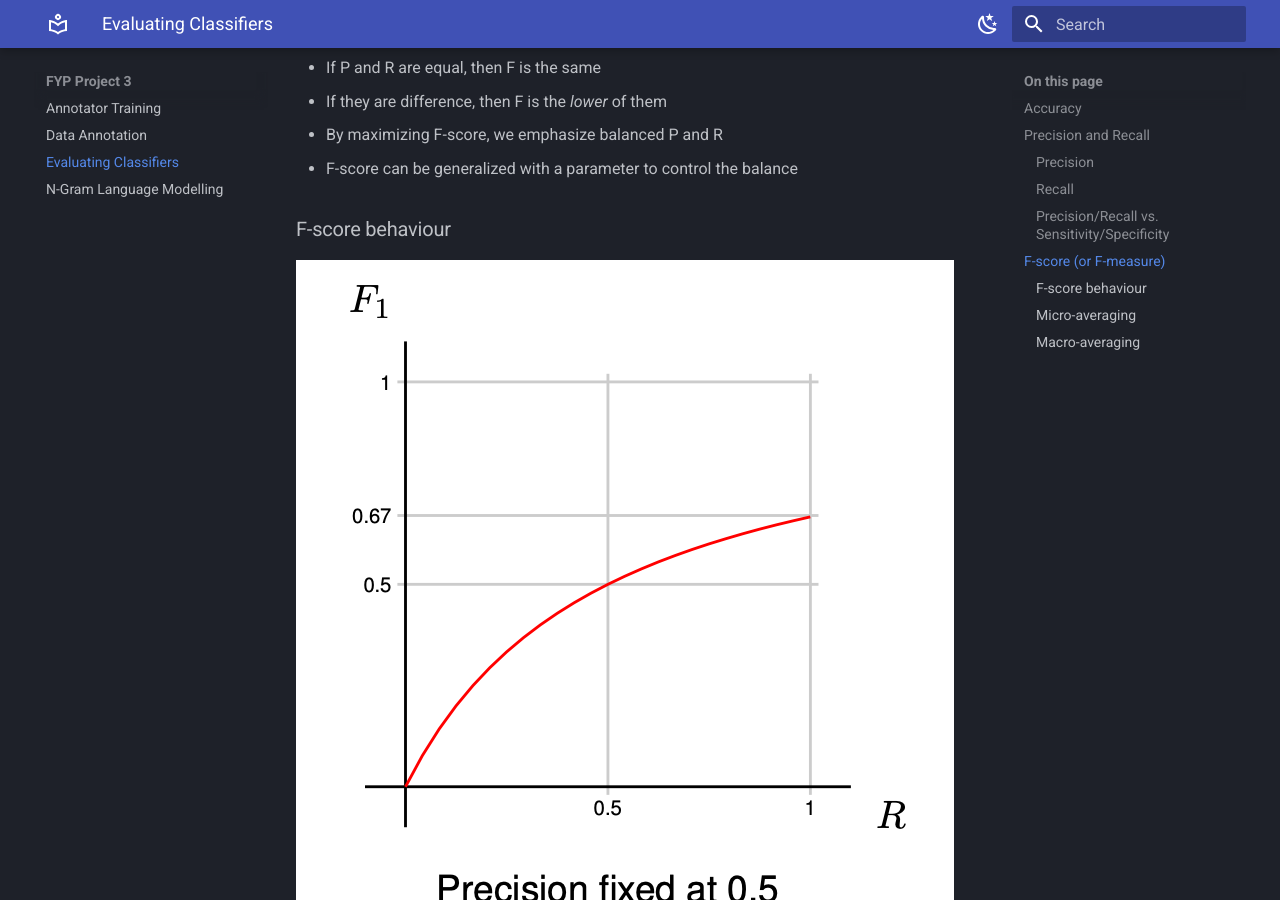
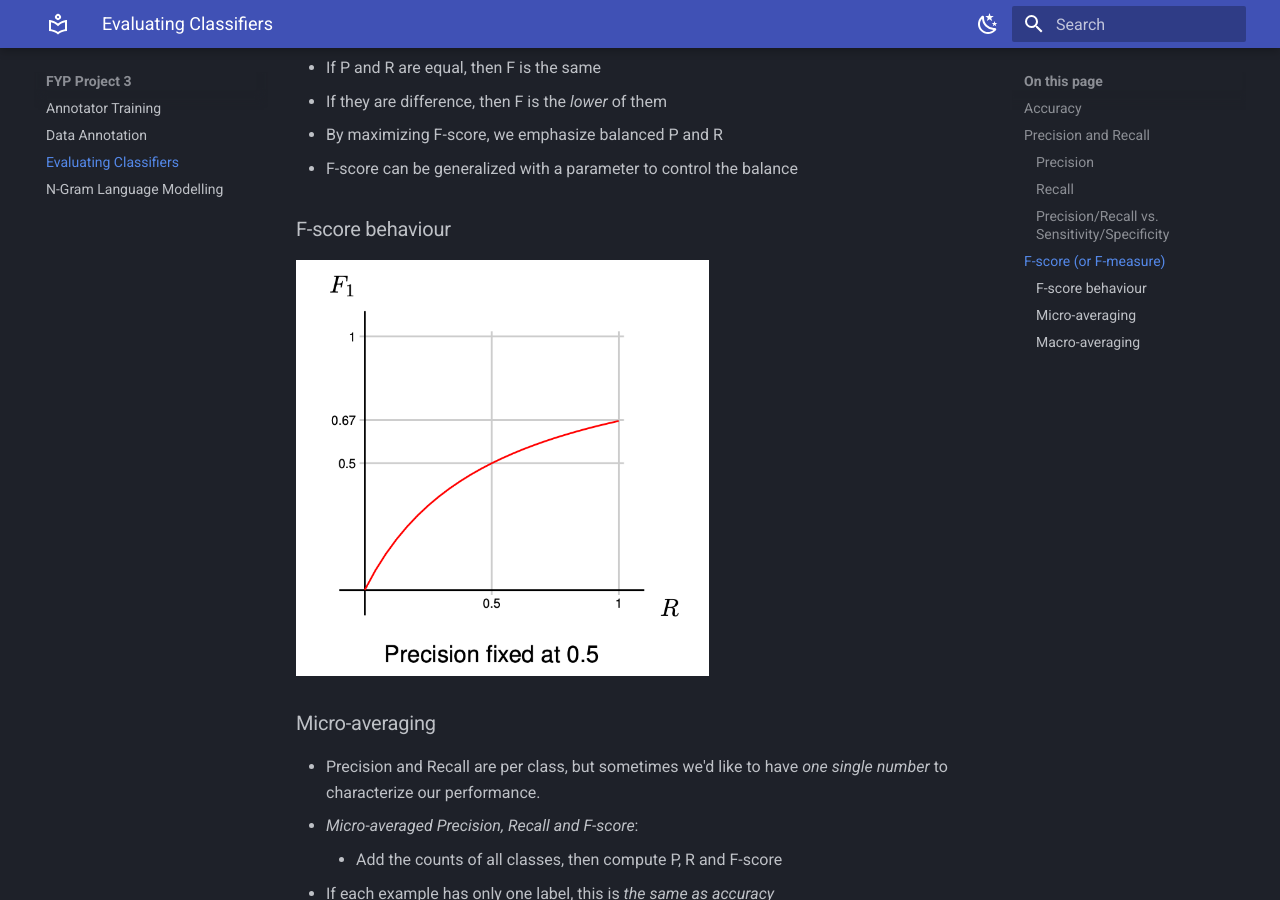
Before and after one commit to gustavkrist/notes, an MkDocs documentation site: the page built from docs/FYP Project 3/evaluating-classifiers.md, in a window 1280 px wide and 900 px high, scrolled down 3030 px. Built offline with MkDocs 1.6.1 and Material for MkDocs 9.7.7, drawn with Linux system fonts in a browser that asks for light colours; nearby versions of some CDN libraries.

Commit message:
reduce image size

```diff
--- a/docs/FYP Project 3/evaluating-classifiers.md
+++ b/docs/FYP Project 3/evaluating-classifiers.md
@@ -100,7 +100,7 @@ $$
 
 ### F-score behaviour
 
-![F-score behaviour](assets/evaluating-classifiers_2022-05-05-10-52-47.png)
+![F-score behaviour](assets/evaluating-classifiers_2022-05-05-10-52-47.png){ width="60%" align="center"}
 
 ### Micro-averaging
 
```
